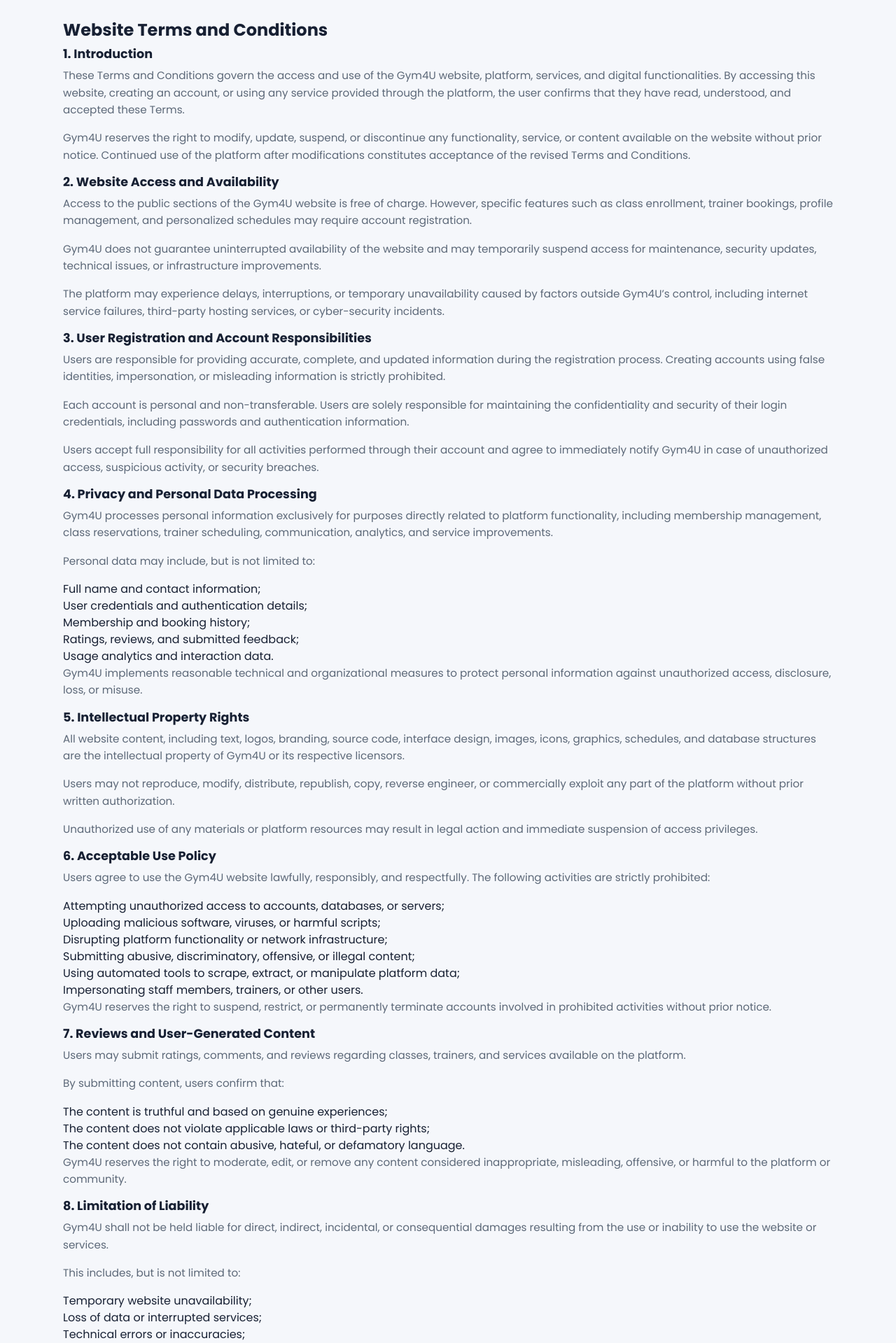
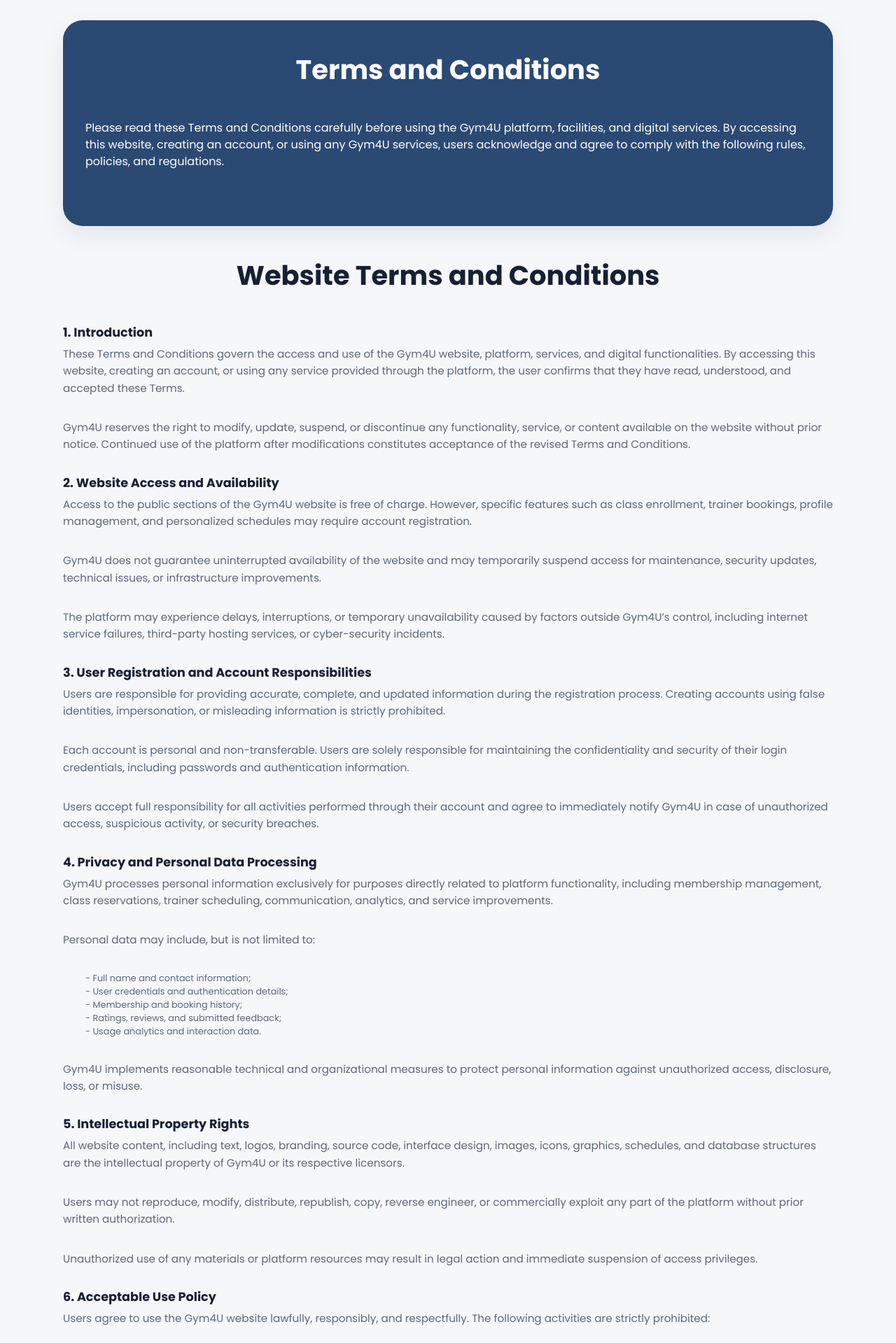
Before and after one commit to edus4506/Gym4U, a PHP site: page /terms.php in a window 1280 px wide. Shown: the part 70-1989 px from the top of the page at 70% size. Run offline with PHP 8.4, Linux system fonts and the light colour scheme.

Commit message:
feat: footers.css

```diff
--- /dev/null
+++ b/css/footers.css
@@ -0,0 +1,32 @@
+h2 {
+  text-align: center;
+  font-size: 2.4rem;
+  margin-top: 3rem;
+  margin-bottom: 3rem;
+}
+
+p {
+    margin-bottom: 2rem;
+}
+
+article ul {
+    color: var(--text-soft);
+    font-size: 0.8rem;
+    margin-left: 2rem;
+    margin-bottom: 2rem;
+}
+
+.hero {
+  background: var(--dark-soft);
+  color: white;
+  padding: 3rem 2rem;
+  border-radius: 28px;
+  box-shadow: var(--shadow);
+  margin-bottom: 2rem;
+}
+
+.hero h2,
+.hero p {
+  color: white;
+  margin-top: 0rem;
+}
--- a/terms.php
+++ b/terms.php
@@ -12,7 +12,7 @@
   <link rel="icon" href="images/gym4u_icon.png">
   <link rel="stylesheet" href="css/base.css">
   <link rel="stylesheet" href="css/components.css">
-  <link rel="stylesheet" href="css/index.css">
+  <link rel="stylesheet" href="css/footers.css">
 </head>
 
 <body>
@@ -38,6 +38,17 @@
   </header>
 
   <main>
+    <section class="hero">
+      <h2>Terms and Conditions</h2>
+
+      <p>
+        Please read these Terms and Conditions carefully before using the Gym4U
+        platform, facilities, and digital services. By accessing this website,
+        creating an account, or using any Gym4U services, users acknowledge and
+        agree to comply with the following rules, policies, and regulations.
+      </p>
+    </section>
+
     <section class="section">
       <h2>Website Terms and Conditions</h2>
 
@@ -116,11 +127,11 @@
         </p>
 
         <ul>
-          <li>Full name and contact information;</li>
-          <li>User credentials and authentication details;</li>
-          <li>Membership and booking history;</li>
-          <li>Ratings, reviews, and submitted feedback;</li>
-          <li>Usage analytics and interaction data.</li>
+          <li>- Full name and contact information;</li>
+          <li>- User credentials and authentication details;</li>
+          <li>- Membership and booking history;</li>
+          <li>- Ratings, reviews, and submitted feedback;</li>
+          <li>- Usage analytics and interaction data.</li>
         </ul>
 
         <p>
@@ -158,12 +169,12 @@
         </p>
 
         <ul>
-          <li>Attempting unauthorized access to accounts, databases, or servers;</li>
-          <li>Uploading malicious software, viruses, or harmful scripts;</li>
-          <li>Disrupting platform functionality or network infrastructure;</li>
-          <li>Submitting abusive, discriminatory, offensive, or illegal content;</li>
-          <li>Using automated tools to scrape, extract, or manipulate platform data;</li>
-          <li>Impersonating staff members, trainers, or other users.</li>
+          <li>- Attempting unauthorized access to accounts, databases, or servers;</li>
+          <li>- Uploading malicious software, viruses, or harmful scripts;</li>
+          <li>- Disrupting platform functionality or network infrastructure;</li>
+          <li>- Submitting abusive, discriminatory, offensive, or illegal content;</li>
+          <li>- Using automated tools to scrape, extract, or manipulate platform data;</li>
+          <li>- Impersonating staff members, trainers, or other users.</li>
         </ul>
 
         <p>
@@ -185,9 +196,9 @@
         </p>
 
         <ul>
-          <li>The content is truthful and based on genuine experiences;</li>
-          <li>The content does not violate applicable laws or third-party rights;</li>
-          <li>The content does not contain abusive, hateful, or defamatory language.</li>
+          <li>- The content is truthful and based on genuine experiences;</li>
+          <li>- The content does not violate applicable laws or third-party rights;</li>
+          <li>- The content does not contain abusive, hateful, or defamatory language.</li>
         </ul>
 
         <p>
@@ -209,11 +220,11 @@
         </p>
 
         <ul>
-          <li>Temporary website unavailability;</li>
-          <li>Loss of data or interrupted services;</li>
-          <li>Technical errors or inaccuracies;</li>
-          <li>Security breaches caused by third parties;</li>
-          <li>External websites linked through the platform.</li>
+          <li>- Temporary website unavailability;</li>
+          <li>- Loss of data or interrupted services;</li>
+          <li>- Technical errors or inaccuracies;</li>
+          <li>- Security breaches caused by third parties;</li>
+          <li>- External websites linked through the platform.</li>
         </ul>
       </article>
 
@@ -278,10 +289,10 @@
         </p>
 
         <ul>
-          <li>Return weights and accessories after use;</li>
-          <li>Clean equipment after workouts;</li>
-          <li>Respect usage time limits during busy periods;</li>
-          <li>Immediately report damaged equipment or unsafe conditions.</li>
+          <li>- Return weights and accessories after use;</li>
+          <li>- Clean equipment after workouts;</li>
+          <li>- Respect usage time limits during busy periods;</li>
+          <li>- Immediately report damaged equipment or unsafe conditions.</li>
         </ul>
       </article>
 
@@ -337,11 +348,11 @@
         </p>
 
         <ul>
-          <li>Violation of gym regulations;</li>
-          <li>Fraudulent or abusive behavior;</li>
-          <li>Damage to equipment or facilities;</li>
-          <li>Threats to staff or members;</li>
-          <li>Unauthorized commercial activities inside the gym.</li>
+          <li>- Violation of gym regulations;</li>
+          <li>- Fraudulent or abusive behavior;</li>
+          <li>- Damage to equipment or facilities;</li>
+          <li>- Threats to staff or members;</li>
+          <li>- Unauthorized commercial activities inside the gym.</li>
         </ul>
 
         <p>
```
